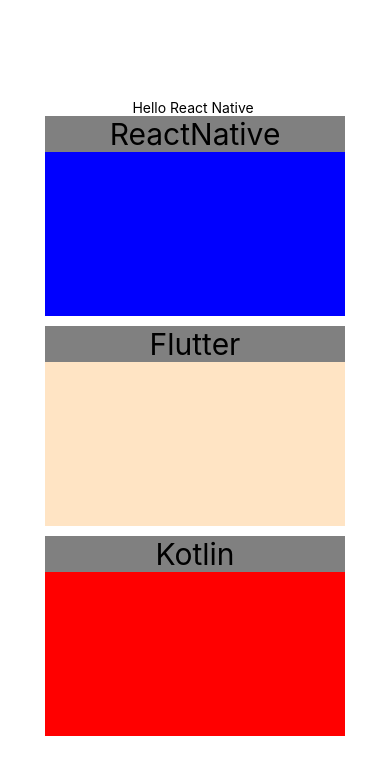
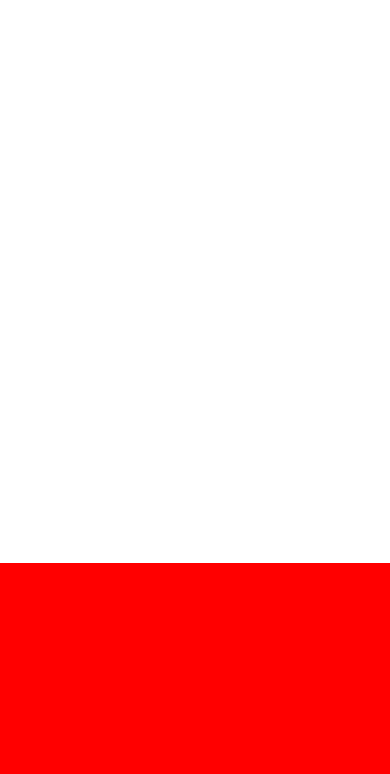
Before and after one commit to sadikcantuluk/ReactNative, a React Native app: screen / in a window 390 px wide. Shown: the top 774 px of the page. Built offline with nearby package versions, Linux system fonts and the light colour scheme.

Commit message:
Flex implemented

```diff
--- a/App.js
+++ b/App.js
@@ -4,21 +4,8 @@
 export default function App() {
   return (
     <View style={styles.container}>
-      <Text>Hello React Native </Text>
-      <StatusBar style="auto" />
-
-    <View style={[styles.box,styles.box1]}>
-      <Text style={styles.text}>ReactNative</Text>
-    </View>
-
-    <View style={[styles.box,styles.box2]}>
-      <Text style={styles.text}>Flutter</Text>
-    </View>
-
-    <View style={styles.box}>
-      <Text style={styles.text}>Kotlin</Text>
-    </View>
-
+      <View style={styles.box1}></View>
+      <View style={styles.box2}></View>
     </View>
   );
 }
@@ -26,26 +13,14 @@
 const styles = StyleSheet.create({
   container: {
     flex: 1,
-    backgroundColor: '#fff',
-    alignItems: 'center',
-    justifyContent: 'center',
-  },
-  box: {
-    width:300,
-    height:200,
-    backgroundColor:"red",
-    marginBottom:10
+    backgroundColor: 'yellow',
   },
   box1:{
-    backgroundColor:"blue"
+    flex:2,
+    backgroundColor:"white"
   },
   box2:{
-    backgroundColor:"bisque"
-  },
-  text: {
-    fontSize:30,
-    color:"black",
-    textAlign:'center',
-    backgroundColor:"grey"
+    flex:1,
+    backgroundColor:"red"
   }
 });
```
